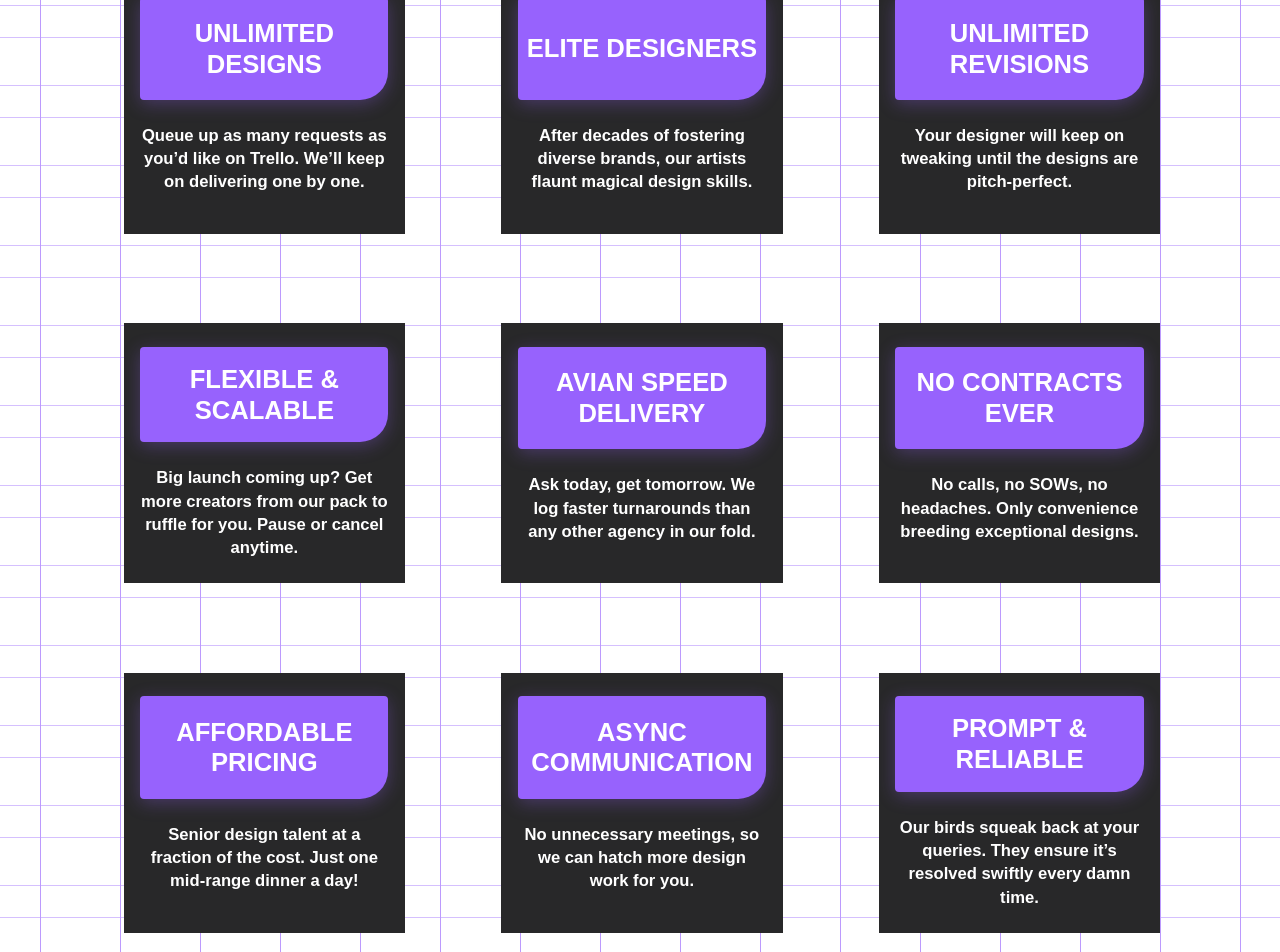
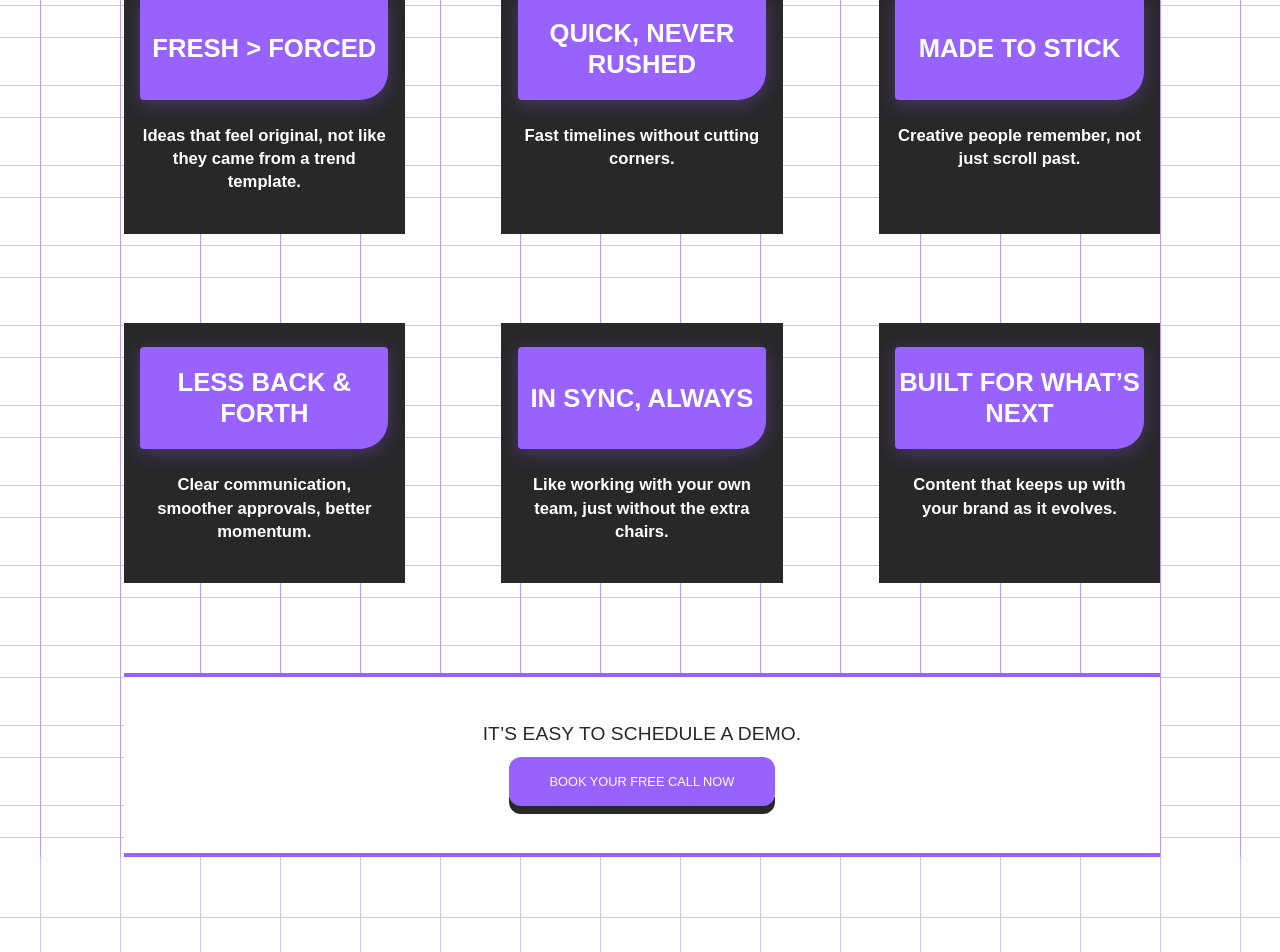
Before and after one commit to sakshamkushwah29-cmyk/media-mention, a React (Vite) app: page / in a window 1280 px wide. Shown: the part 4680-5632 px from the top of the page. Built offline with nearby package versions, Linux system fonts and the light colour scheme; a web font is replaced by a local one.

Commit message:
Update Partnership Benefits with 6 new benefit points and exact copy

```diff
--- a/src/Home.jsx
+++ b/src/Home.jsx
@@ -665,12 +665,11 @@ export default function Home() {
             </div>
             <div className="redbox">
               <h5 className="text-4 heading">
-                <strong>                Unlimited designs
-</strong>
+                <strong>Fresh &gt; Forced</strong>
               </h5>
             </div>
             <p className="text-5 membershipbenefits">
-              Queue up as many requests as you’d like on Trello. We’ll keep on delivering one by one.
+              Ideas that feel original, not like they came from a trend template.
             </p>
           </div>
           <div className="membership-content-holder">
@@ -679,12 +678,11 @@ export default function Home() {
             </div>
             <div className="redbox">
               <h5 className="text-4 heading">
-                <strong>                Elite designers
-</strong>
+                <strong>Quick, Never Rushed</strong>
               </h5>
             </div>
             <p className="text-5 membershipbenefits">
-              After decades of fostering diverse brands, our artists flaunt magical design skills.
+              Fast timelines without cutting corners.
             </p>
           </div>
           <div className="membership-content-holder">
@@ -693,12 +691,11 @@ export default function Home() {
             </div>
             <div className="redbox">
               <h5 className="text-4 heading">
-                <strong>                Unlimited revisions
-</strong>
+                <strong>Made to Stick</strong>
               </h5>
             </div>
             <p className="text-5 membershipbenefits">
-              Your designer will keep on tweaking until the designs are pitch-perfect.
+              Creative people remember, not just scroll past.
             </p>
           </div>
         </div>
@@ -709,12 +706,11 @@ export default function Home() {
             </div>
             <div className="redbox">
               <h5 className="text-4 heading">
-                <strong>                Flexible &amp; Scalable
-</strong>
+                <strong>Less Back &amp; Forth</strong>
               </h5>
             </div>
             <p className="text-5 membershipbenefits">
-              Big launch coming up? Get more creators from our pack to ruffle for you. Pause or cancel anytime.
+              Clear communication, smoother approvals, better momentum.
             </p>
           </div>
           <div className="membership-content-holder">
@@ -723,12 +719,11 @@ export default function Home() {
             </div>
             <div className="redbox">
               <h5 className="text-4 heading">
-                <strong>                AviaN speed delivery
-</strong>
+                <strong>In Sync, Always</strong>
               </h5>
             </div>
             <p className="text-5 membershipbenefits">
-              Ask today, get tomorrow. We log faster turnarounds than any other agency in our fold.
+              Like working with your own team, just without the extra chairs.
             </p>
           </div>
           <div className="membership-content-holder">
@@ -737,56 +732,11 @@ export default function Home() {
             </div>
             <div className="redbox">
               <h5 className="text-4 heading">
-                <strong>                No contracts ever
-</strong>
+                <strong>Built for What’s Next</strong>
               </h5>
             </div>
             <p className="text-5 membershipbenefits">
-              No calls, no SOWs, no headaches. Only convenience breeding exceptional designs.
-            </p>
-          </div>
-        </div>
-        <div className="box-holder contentholder">
-          <div className="membership-content-holder">
-            <div className="_640ac8dd69d0331684e65e89_7-svg-fill">
-              <img src="https://cdn.prod.website-files.com/5fb6d8b8754777e14ddca278/65619dc25367b4bf91620d61_Vectors-Wrapper.svg" loading="lazy" width="32.798824310302734" height="32.80002975463867" alt="" className="vectors-wrapper-3" />
-            </div>
-            <div className="redbox">
-              <h5 className="text-4 heading">
-                <strong>                Affordable pricing
-</strong>
-              </h5>
-            </div>
-            <p className="text-5 membershipbenefits">
-              Senior design talent at a fraction of the cost. Just one mid-range dinner a day!
-            </p>
-          </div>
-          <div className="membership-content-holder">
-            <div className="_640ac8dd69d0331684e65e89_7-svg-fill">
-              <img src="https://cdn.prod.website-files.com/5fb6d8b8754777e14ddca278/65619dc25367b4bf91620d61_Vectors-Wrapper.svg" loading="lazy" width="32.798824310302734" height="32.80002975463867" alt="" className="vectors-wrapper-3" />
-            </div>
-            <div className="redbox">
-              <h5 className="text-4 heading">
-                <strong>                Async communication
-</strong>
-              </h5>
-            </div>
-            <p className="text-5 membershipbenefits">
-              No unnecessary meetings, so we can hatch more design work for you.
-            </p>
-          </div>
-          <div className="membership-content-holder">
-            <div className="_640ac8dd69d0331684e65e89_7-svg-fill">
-              <img src="https://cdn.prod.website-files.com/5fb6d8b8754777e14ddca278/65619dc25367b4bf91620d61_Vectors-Wrapper.svg" loading="lazy" width="32.798824310302734" height="32.80002975463867" alt="" className="vectors-wrapper-3" />
-            </div>
-            <div className="redbox">
-              <h5 className="text-4 heading">
-                <strong>                Prompt &amp; reliable
-</strong>
-              </h5>
-            </div>
-            <p className="text-5 membershipbenefits">
-              Our birds squeak back at your queries. They ensure it’s resolved swiftly every damn time.
+              Content that keeps up with your brand as it evolves.
             </p>
           </div>
         </div>
```
